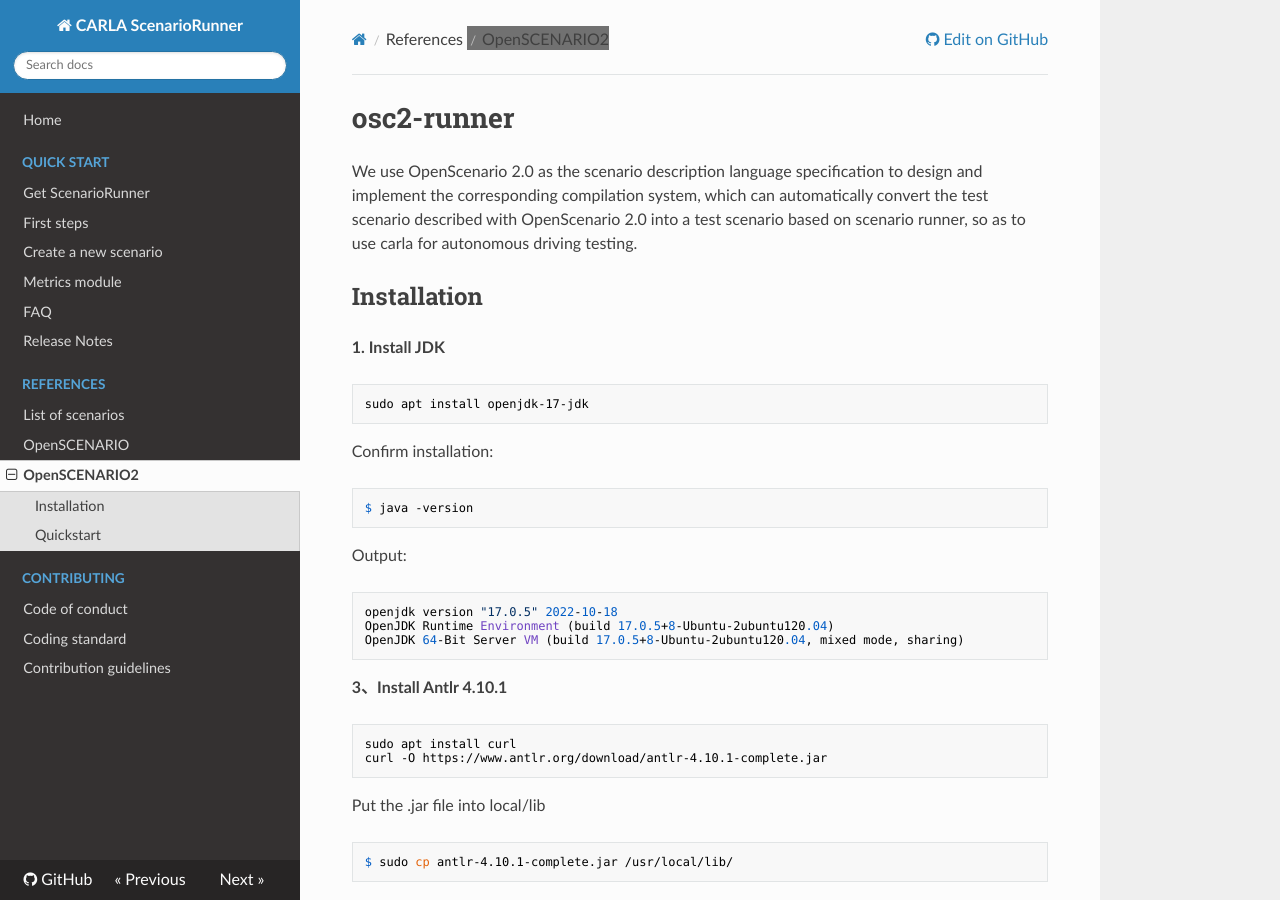
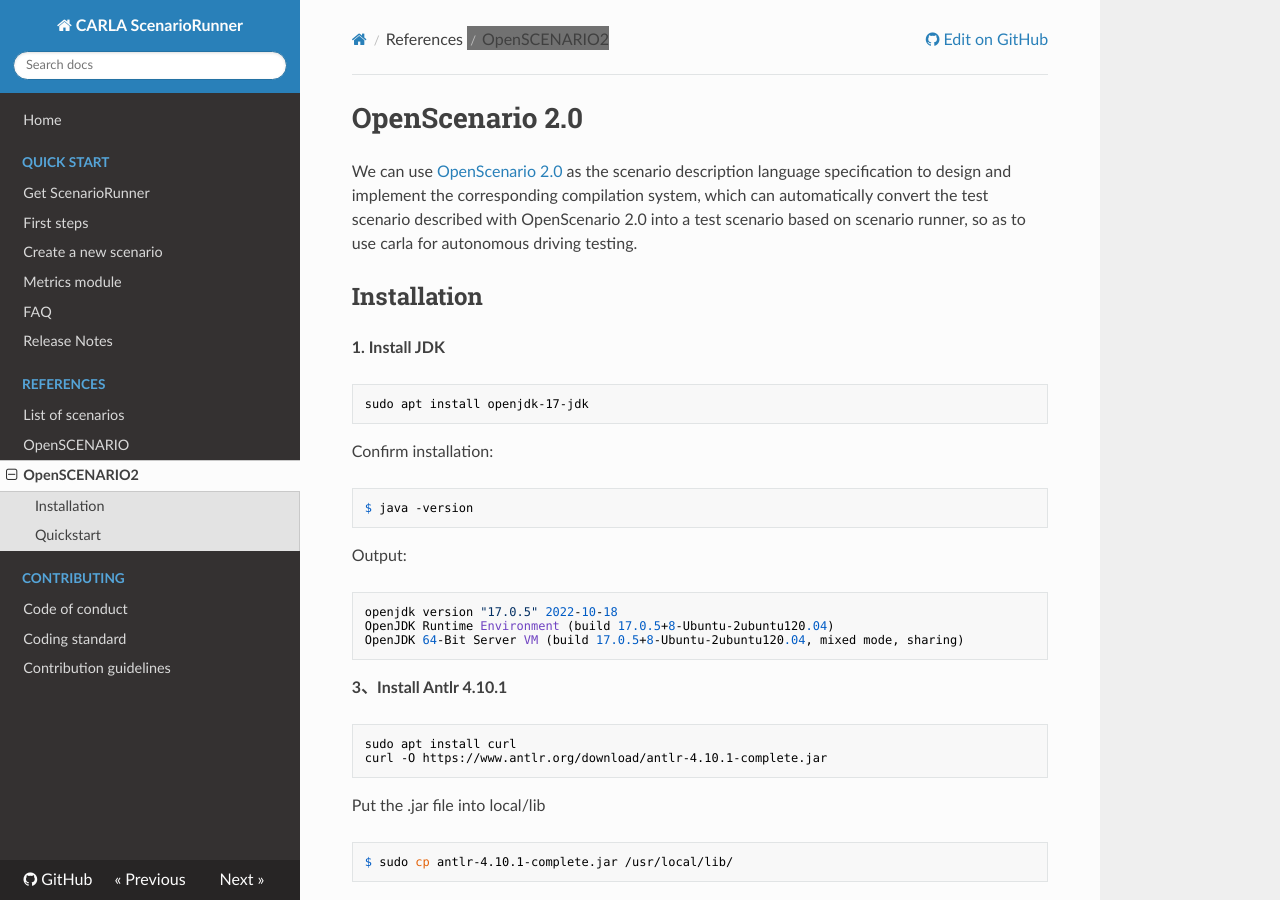
Before and after one commit to carla-simulator/scenario_runner, an MkDocs documentation site: the page built from Docs/README_OpenSCENARIO_2.0.md, in a window 1280 px wide and 900 px high. Built offline with MkDocs 1.6.1, drawn with Linux system fonts in a browser that asks for light colours; nearby versions of some CDN libraries; some of the changed text lies outside the part shown.

Commit message:
Update osc2 docs (#1147)

````diff
--- a/Docs/README_OpenSCENARIO_2.0.md
+++ b/Docs/README_OpenSCENARIO_2.0.md
@@ -1,6 +1,6 @@
-# osc2-runner
+# OpenScenario 2.0
 
-We use OpenScenario 2.0 as the scenario description language specification to design and implement the corresponding compilation system, which can automatically convert the test scenario described with OpenScenario 2.0 into a test scenario based on scenario runner, so as to use carla for autonomous driving testing.
+We can use [OpenScenario 2.0](https://www.asam.net/static_downloads/public/asam-openscenario/2.0.0/welcome.html) as the scenario description language specification to design and implement the corresponding compilation system, which can automatically convert the test scenario described with OpenScenario 2.0 into a test scenario based on scenario runner, so as to use carla for autonomous driving testing.
 
 ## Installation
 
@@ -9,11 +9,15 @@
 ```
 sudo apt install openjdk-17-jdk
 ```
+
 Confirm installation:
+
 ```
 $ java -version
 ```
+
 Output:
+
 ```
 openjdk version "17.0.5" 2022-10-18
 OpenJDK Runtime Environment (build 17.0.5+8-Ubuntu-2ubuntu120.04)
@@ -28,26 +32,33 @@
 ```
 
 Put the .jar file into local/lib
+
 ```
 $ sudo cp antlr-4.10.1-complete.jar /usr/local/lib/
 ```
 
 The following three steps are used to configure environment variables and create aliases so that antlr4 can be easily used from the command line.
+
 ```
 $ sudo gedit ~/.bashrc
 ```
+
 Add the following at the end:
+
 ```
 export CLASSPATH=".:/usr/local/lib/antlr-4.10.1-complete.jar:$CLASSPATH"
 alias antlr4='java -jar /usr/local/lib/antlr-4.10.1-complete.jar'
 alias grun='java org.antlr.v4.gui.TestRig'
 ```
+
 And then:
+
 ```
 source ~/.bashrc
 ```
 
 Enter antlr4 for verifying in the terminal:
+
 ```
 $ antlr4
 ANTLR Parser Generator  Version 4.10.1
@@ -73,11 +84,13 @@
 ```
 
 **4、Install antlr4 runtime**
+
 ```
 pip install antlr4-python3-runtime==4.10
 ```
 
 **5、Install python dependency**
+
 ```
 pip install -r requirements.txt
 ```
@@ -88,15 +101,14 @@
 sudo apt-get install graphviz
 ```
 
-
 **7、Configurate carla**
 
 (1) Download [carla release](https://carla-releases.s3.eu-west-3.amazonaws.com/Linux/CARLA_0.9.13.tar.gz)
 
-
 (2) Extract the carla installation package to a directory.
 
 On Ubuntu systems, the Carla environment variable is configured as follows:
+
 ```bash
 export CARLA_ROOT=/home/dut-aiid/CARLA_0.9.13
 export PYTHONPATH=$PYTHONPATH:${CARLA_ROOT}/PythonAPI/carla/dist/carla-0.9.13-py3.7-linux-x86_64.egg:${CARLA_ROOT}/PythonAPI/carla/agents:${CARLA_ROOT}/PythonAPI/carla/agents/navigation:${CARLA_ROOT}/PythonAPI/carla:${CARLA_ROOT}/PythonAPI/examples:${CARLA_ROOT}/PythonAPI
````
Also changed, not shown: other parts of Docs/README_OpenSCENARIO_2.0.md (+11 -0 lines).
